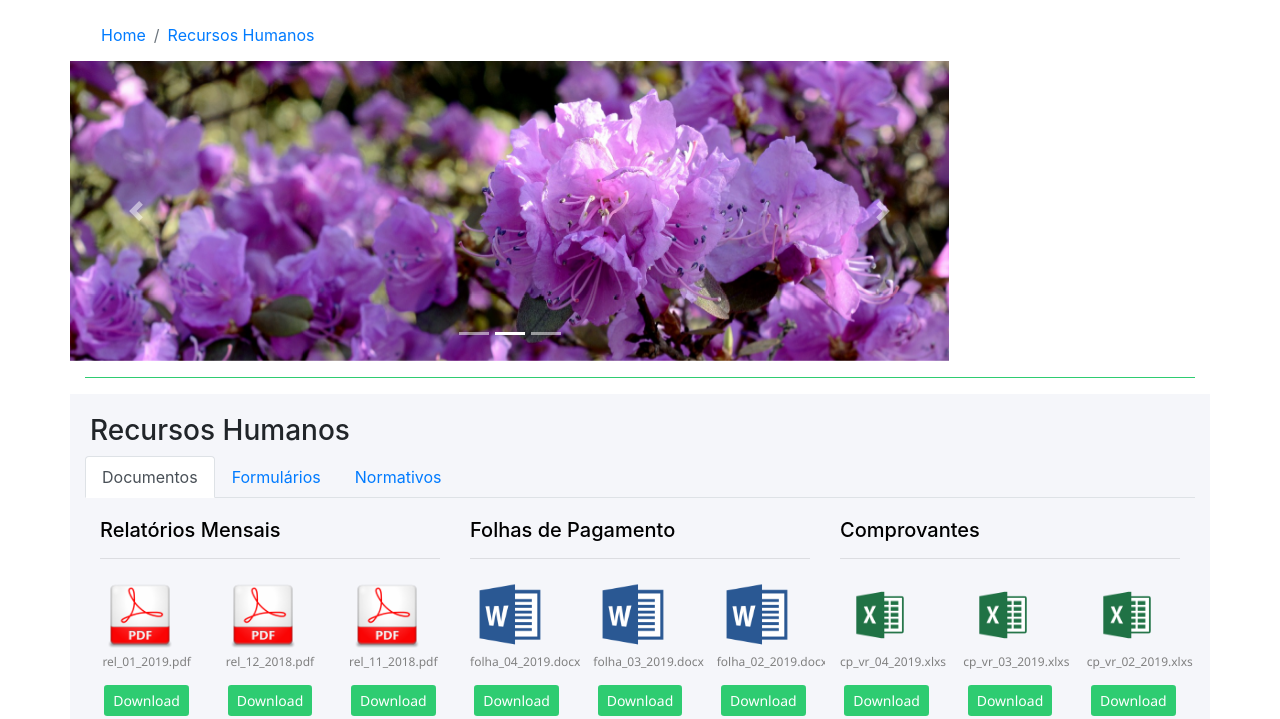
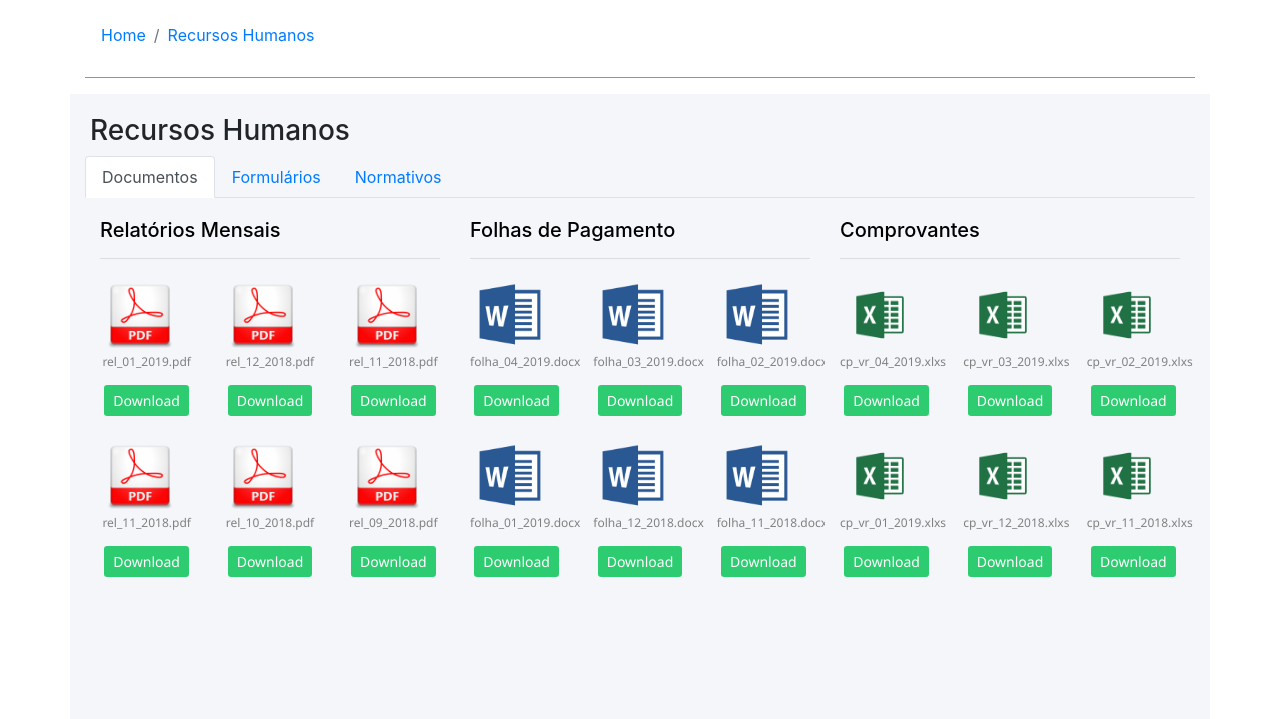
Before and after one commit to rafaelaalvesn/IntranetMuseuNatural_Home, a plain HTML site: page rh.html in a window 1280 px wide. Shown: the part 81-800 px from the top of the page. Drawn offline with nearby package versions, Linux system fonts and the light colour scheme.

Commit message:
Carousel removido da página do RH

```diff
--- a/rh.html
+++ b/rh.html
@@ -63,37 +63,7 @@
         </div>
 
         <!-- Carousel Here-->
-        <div class="row carousel">
-            <div id="carouselExampleIndicators" class="carousel slide" data-ride="carousel">
-              <ol class="carousel-indicators">
-                <li data-target="#carouselExampleIndicators" data-slide-to="0" class="active"></li>
-                <li data-target="#carouselExampleIndicators" data-slide-to="1"></li>
-                <li data-target="#carouselExampleIndicators" data-slide-to="2"></li>
-              </ol>
-              <div class="carousel-inner">
-                <div class="carousel-item active">
-                  <img class="d-block w-100" src="img/banner_bird.jpg" alt="First slide">
-                  <!-- Pesquisa de Satisfação -->
-                </div>
-                <div class="carousel-item">
-                  <img class="d-block w-100" src="img/banner_flores.jpg" alt="Second slide">
-                  <!-- Plano de Saúde Mudou-->
-                </div>
-                <div class="carousel-item">
-                  <img class="d-block w-100" src="img/banner_sunset.jpg" alt="Third slide">
-                  <!-- Recemos nota 10.0 do governo como melhor gerenciador de parque-->
-                </div>
-              </div>
-              <a class="carousel-control-prev" href="#carouselExampleIndicators" role="button" data-slide="prev">
-                <span class="carousel-control-prev-icon" aria-hidden="true"></span>
-                <span class="sr-only">Anterior</span>
-              </a>
-              <a class="carousel-control-next" href="#carouselExampleIndicators" role="button" data-slide="next">
-                <span class="carousel-control-next-icon" aria-hidden="true"></span>
-                <span class="sr-only">Próximo</span>
-              </a>
-            </div>
-          </div>
+
         <hr id="divisor_carousel_conteudo">
         <!-- Row que contém as três colunas -->
         <div class="row conteudo">
```
